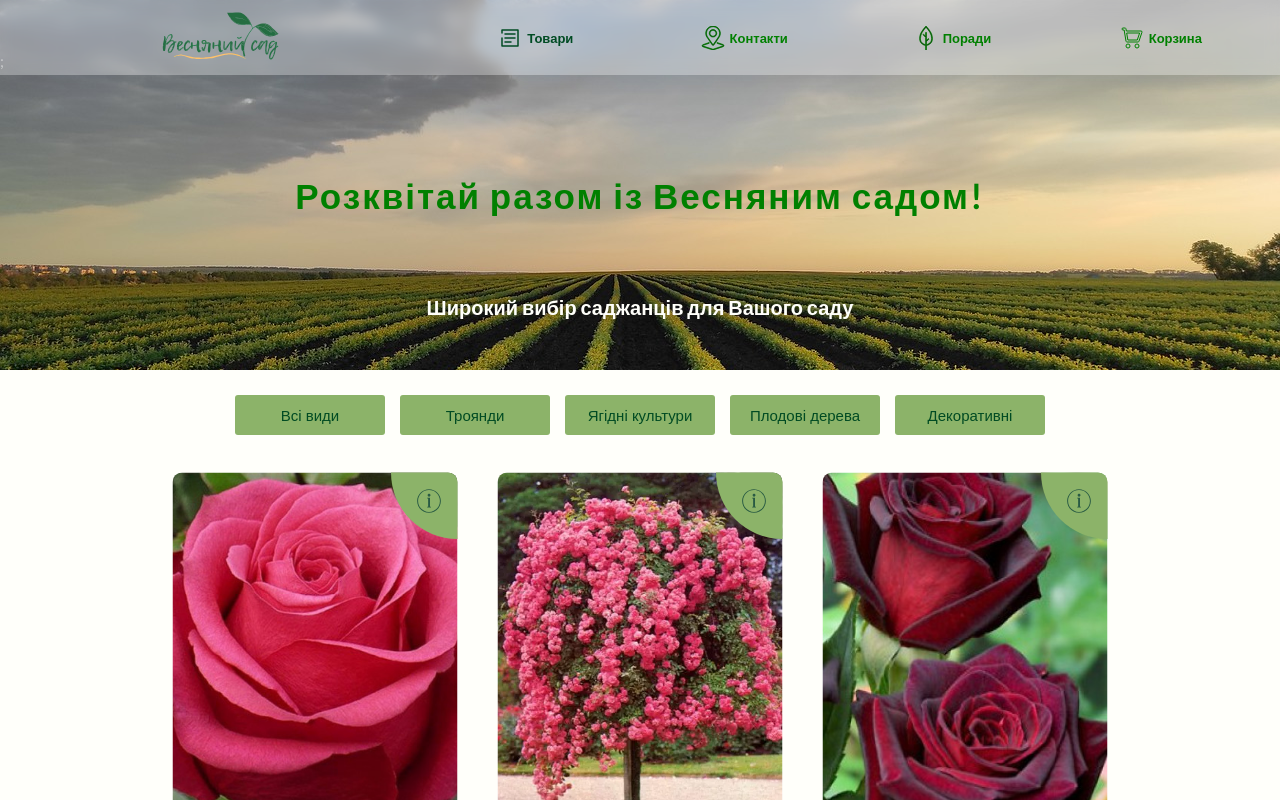
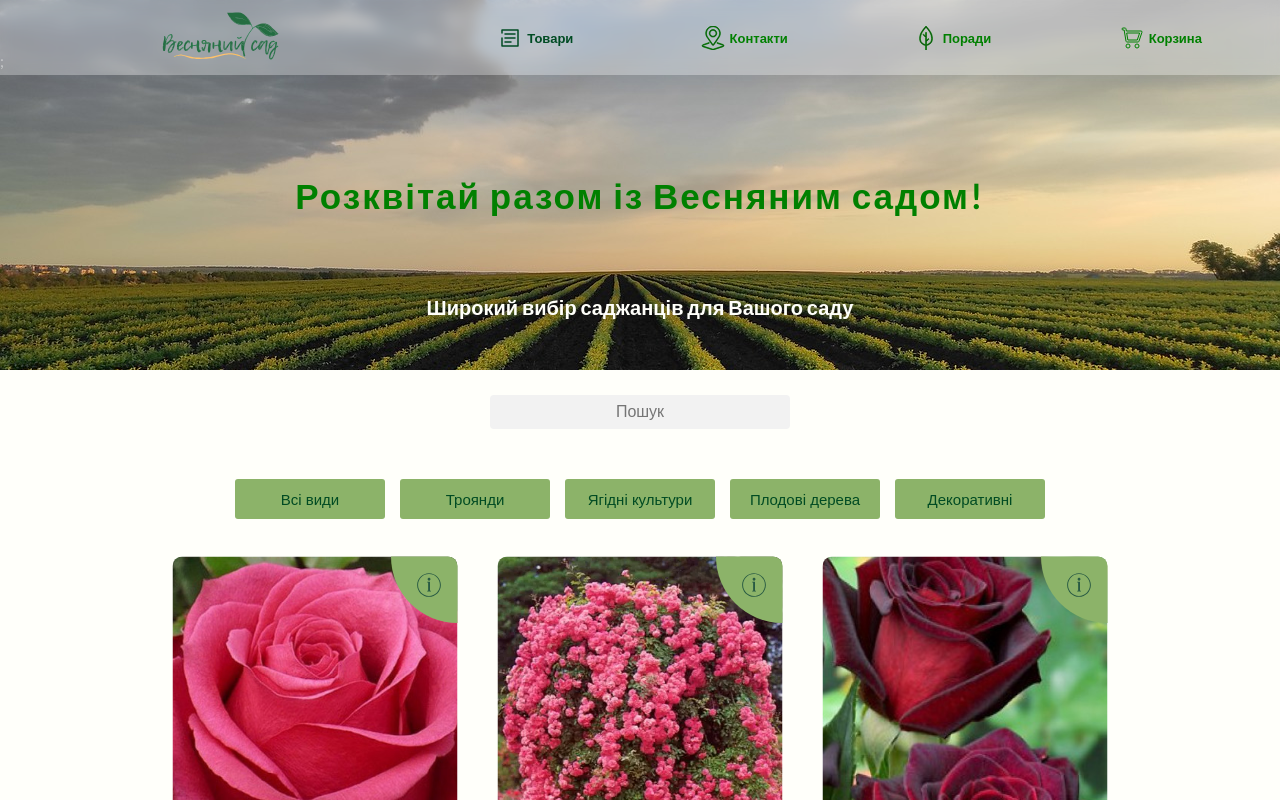
Before and after one commit to hrytsenko92/gardenShop, a React app: page / in a window 1280 px wide. Shown: the top 800 px of the page. Built offline with nearby package versions, Linux system fonts and the light colour scheme.

Commit message:
add search

```diff
--- a/package.json
+++ b/package.json
@@ -63,7 +63,6 @@
     "@babel/polyfill": "^7.12.1",
     "@emailjs/browser": "^3.10.0",
     "@reduxjs/toolkit": "^1.9.1",
-    "dotenv-webpack": "^8.0.1",
     "libphonenumber-js": "^1.10.21",
     "react": "^18.2.0",
     "react-dom": "^18.2.0",
--- a/src/components/home/Home.tsx
+++ b/src/components/home/Home.tsx
@@ -1,11 +1,17 @@
 import React, { useState } from 'react';
 import styled from 'styled-components';
 import CardItem from '@app/components/card/CardItem';
-import { allData } from '../../../public/data/allData';
+import { AllItems, Item, allData } from '../../../public/data/allData';
 import { device } from '../../../assets/device';
 import { colorsPalette } from '../../../assets/colors';
 
 const Container = styled.section`
+  display: flex;
+  flex-flow: column nowrap;
+  justify-content: center;
+  align-items: center;
+`;
+const NoFiltered = styled.div`
   display: flex;
   flex-flow: column nowrap;
   justify-content: center;
@@ -28,6 +34,24 @@ const Section = styled.section`
   }
   @media ${device.laptop} {
     grid-template-columns: 1fr 1fr 1fr 1fr;
+  }
+`;
+const Input = styled.input`
+  margin: 25px;
+  width: 300px;
+  font-size: 1rem;
+  padding: 0.5rem;
+  border: none;
+  border-radius: 4px;
+  background-color: #f2f2f2;
+  color: #333;
+  &:focus {
+    outline: none;
+    box-shadow: 0 0 0 2px ${colorsPalette.color1};
+    text-align: center;
+  }
+  &::placeholder {
+    text-align: center;
   }
 `;
 const ButtonWrapper = styled.div`
@@ -65,6 +89,16 @@ const Home: React.FC = () => {
   const [berries, setBerries] = useState(true);
   const [fruitful, setFruitful] = useState(true);
   const [decorativeBushes, setDecorativeBushes] = useState(true);
+  const [searchText, setSearchText] = useState('');
+  const [filteredItems, setFilteredItems] = useState<Item[]>([]);
+
+  const handleSearch = (e: React.ChangeEvent<HTMLInputElement>) => {
+    setSearchText(e.target.value);
+    const searchRegex = new RegExp(e.target.value, 'i');
+    const items = Object.values(allData).flat();
+    const filteredItems = items.filter((item) => searchRegex.test(item.name));
+    setFilteredItems(filteredItems);
+  };
 
   const selectAll = () => {
     setAll(true), setRoses(true), setBerries(true), setFruitful(true), setDecorativeBushes(true);
@@ -103,6 +137,9 @@ const Home: React.FC = () => {
   };
   return (
     <Container>
+      <Input type="text" placeholder="Пошук" value={searchText} onChange={handleSearch} />
+      {searchText.length === 0 ? (
+        <NoFiltered>
           <ButtonWrapper>
             <ButtonSelect
               style={all ? buttonStyle : { backgroundColor: 'transparent' }}
@@ -157,6 +194,10 @@ const Home: React.FC = () => {
                 })
               : null}
           </Section>
+        </NoFiltered>
+      ) : (
+        filteredItems.map((item) => <CardItem key={item.id} tData={item} />)
+      )}
     </Container>
   );
 };
--- a/webpack.config.js
+++ b/webpack.config.js
@@ -65,7 +65,6 @@ module.exports = {
       template: path.join(__dirname, 'src', 'index.html'),
     }),
     new CleanWebpackPlugin(),
-    new Dotenv(),
     new MiniCssExtractPlugin({
       filename: '[name].[contenthash].css',
     }),
```
Lines whose indentation alone changed are shown as unchanged.
